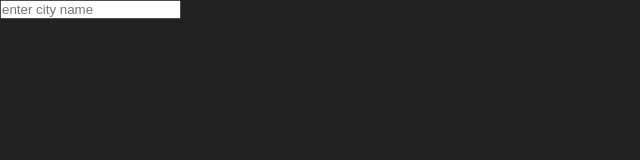
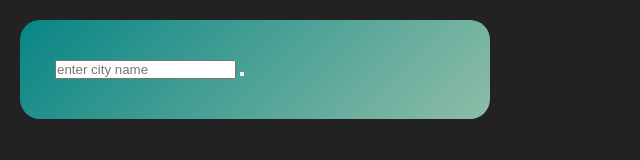
Before and after one commit to GinaTovarAlmario/weather, a plain HTML site: page index.html in a window 1280 px wide. Shown: the whole page, without its empty margins (0-640 px from the left). Drawn offline with Linux system fonts and the light colour scheme.

Commit message:
defined color and dimension card

```diff
--- a/index.html
+++ b/index.html
@@ -14,7 +14,7 @@
         <div class="card">
             <div class="search">
                 <input type="text" placeholder="enter city name" spellcheck="false">
-
+                <button><i class="fa-solid fa-magnifying-glass"></i></button>
             </div>
         </div>
     </main>
--- a/style.css
+++ b/style.css
@@ -7,3 +7,12 @@
 body{
     background: #222;
 }
+.card{
+    width: 90%;
+    max-width: 470px;
+    background: linear-gradient(135deg,#088585,#8ebda7);
+    color: #fff;
+    margin:20px;
+    border-radius: 20px;
+    padding: 40px 35px;
+}
```
